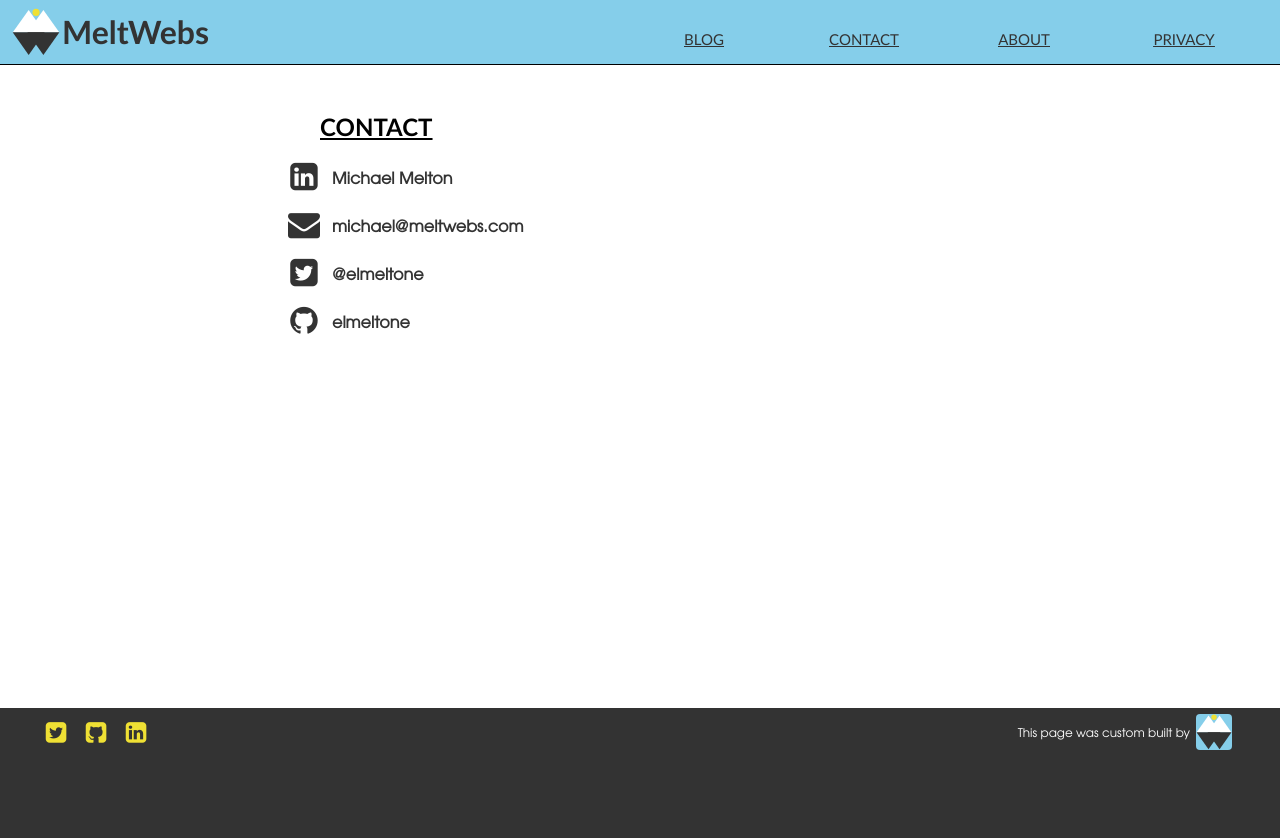
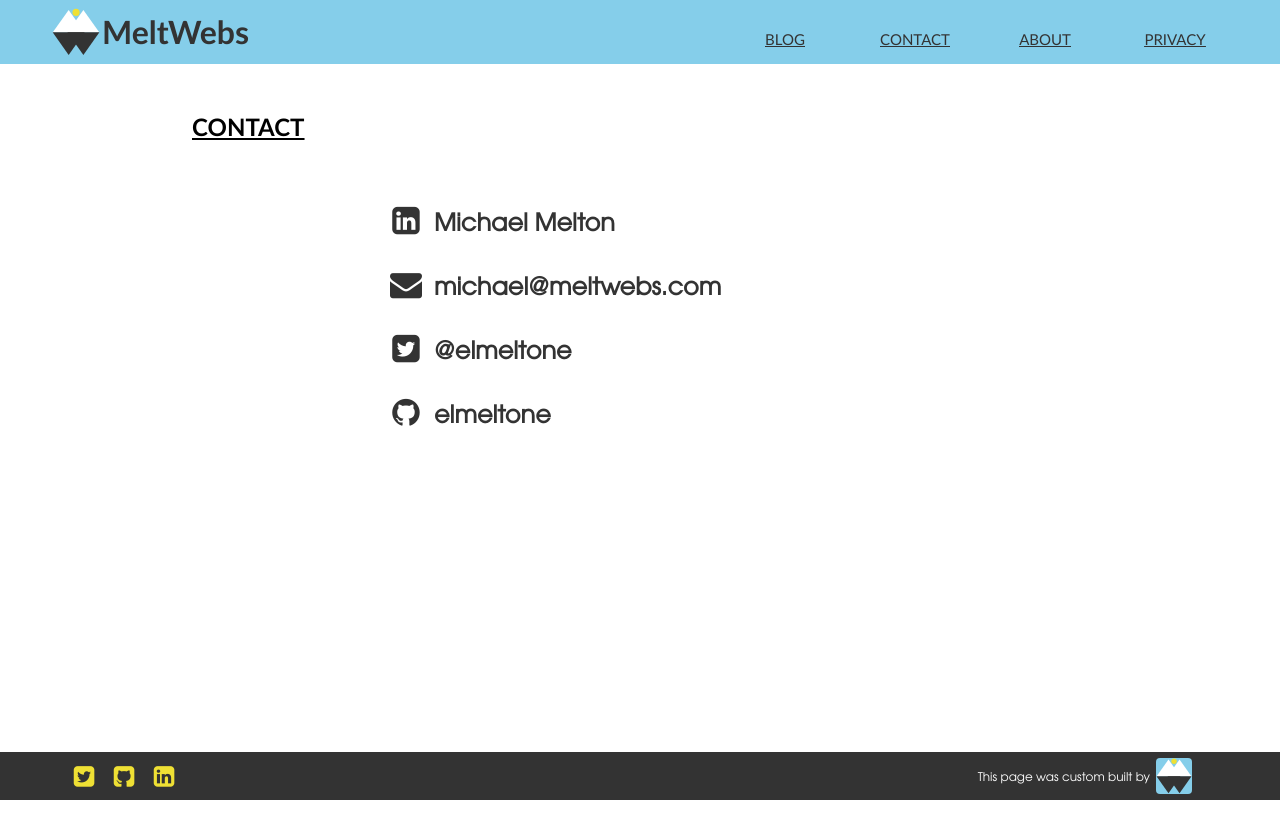
Before and after one commit to elmeltone/mjm, a website: page pages/contact.html in a window 1280 px wide. Before the commit the page ends 800 px from the top, so only its background shows below. Drawn offline with nearby package versions, Linux system fonts and the light colour scheme.

Commit message:
Completes format at full page width

```diff
--- a/pages/contact.html
+++ b/pages/contact.html
@@ -10,6 +10,8 @@
 </head>
 <body>
   <nav>
+    <div class="nav-wrapper">
+      <div class="masthead-and-options">
         <div class="masthead">
           <a class="no-hover" href="/"><div class="marquee">
             <div class="logo-wrapper">
@@ -26,10 +28,12 @@
           </div>
         </div>
         <div class="options-wrapper icon-unclicked">
-        <div class="options blog"><a href="./blog.html">BLOG</a></div>
-        <div class="options quote"><a href="./contact.html">CONTACT</a></div>
-        <div class="options explore"><a href="./about.html">ABOUT</a></div>
-        <div class="options collaborate"><a href="./privacy.html">PRIVACY</a></div>
+          <div class="options"><a href="./privacy.html">PRIVACY</a></div>
+          <div class="options"><a href="./about.html">ABOUT</a></div>
+          <div class="options"><a href="./contact.html">CONTACT</a></div>
+          <div class="options"><a href="./blog.html">BLOG</a></div>
+        </div>
+      </div>
     </div>
   </nav>
   <section>
@@ -57,7 +61,9 @@
     </div>
   </section>
   <footer>
-    <div class="footer">
+    <div class="footer footer-whitespace">
+      <div class="footer-wrapper">
+        <div class="social-and-sig">
           <div class="follow-bottom">
             <div class="twitter bottom corner"><a class="foot-text" href="https://twitter.com/elmeltone" target="blank"><i class="fa fa-twitter-square"></i></a></div>
             <div class="github bottom"><a class="foot-text" href="https://github.com/elmeltone" target="blank"><i class="fa fa-github-square"></i></a></div>
@@ -66,6 +72,8 @@
           <div class="logo-wrapper-bottom">
             <a href="/"><img class="logo-bottom" src="../images/MeltWebs_Logo_3.0.svg" alt="MeltWebs logo"></a>
             <p class="built-by">This page was custom built by</p>
+          </div>
+        </div>
       </div>
     </div>
   </footer>
--- a/sass/_pages.scss
+++ b/sass/_pages.scss
@@ -2,13 +2,15 @@
 
 .page-body {
   margin-top: 64px;
-  padding: 36px 0 20px 0;
+  padding: 36px 0 48px 0;
   background: $white;
   min-height: 320px;
 }
 
 .blog-page, .contact-page, .about-page {
-  min-height: 65vh;
+  height: 100vh;
+  padding-bottom: 48px;
+  overflow: hidden;
 }
 
 .page-title {
@@ -55,3 +57,10 @@
 .contact-text {
   font-family: 'Tex Gyre Adventor';
 }
+
+.footer-whitespace {
+  width: 100%;
+  position: fixed;
+  bottom: 0;
+  left: 0;
+}
--- a/sass/_responsive.scss
+++ b/sass/_responsive.scss
@@ -10,42 +10,48 @@
   .page-body {
     min-height: 72vh;
   }
+  .built-by, .logo-wrapper-bottom {
+    float: right;
+  }
+}
+
+@media screen and (min-width: 400px) and (max-width: 749px) {
   .describe-title {
     max-width: 80%;
   }
   .describe {
     max-width: 70%;
   }
-  .built-by, .logo-wrapper-bottom {
-    float: right;
-  }
 }
 
 @media screen and (min-width: 500px) {
+  .masthead {
+    border-bottom: none;
+  }
   .line-wrapper {
     display: none;
   }
   .options-wrapper {
     width: 50vw;
     top: 0;
-    right: 16px;
+    right: 0;
     height: 64px;
     z-index: 3;
-    background: transparent;
+    background: $anchor;
+    border-bottom: none;
   }
   .options {
     height: 64px;
     line-height: 54px;
     padding-top: 12px;
     width: 25%;
-    font-size: 12px;
   }
   .intro {
     height: 85vh;
   }
   .headline {
     font-size: 2.5em;
-    padding-top: 128px;
+    padding-top: 200px;
   }
   .subtitle {
     font-size: 18px;
@@ -93,7 +99,16 @@
     line-height: 18px;
     width: 240px;
   }
-  .page-title, .page-text, .contact-wrapper {
+}
+
+@media screen and (min-width: 500px) and (max-width: 599px) {
+  .options {
+    font-size: 12px;
+  }
+}
+
+@media screen and (min-width: 500px) and (max-width: 699px) {
+  .page-title, .page-text {
     width: 60%;
   }
   .contact-wrapper {
@@ -107,7 +122,7 @@
   }
   .headline {
     font-size: 3em;
-    padding-top: 180px;
+    padding-top: 256px;
   }
   .subtitle {
     font-size: 20px;
@@ -124,9 +139,6 @@
 }
 
 @media screen and (min-width: 700px) {
-  .corner {
-    margin-left: 36px;
-  }
   .bottom {
     width: 40px;
     font-size: 1.5em;
@@ -138,13 +150,114 @@
   .built-by {
     font-size: 12px;
   }
+}
+
+@media screen and (min-width: 700px) and (max-width: 749px) {
   .page-body {
     padding-top: 48px;
   }
-  .page-title, .page-text, .contact-wrapper {
+  .page-title, .page-text {
     width: 50%;
   }
   .contact-wrapper {
     width: 55%;
   }
+  .corner {
+    margin-left: 36px;
+  }
 }
+
+@media screen and (min-width: 750px) {
+  .nav-wrapper {
+    background: $anchor;
+    position: fixed;
+    top: 0;
+    left: 0;
+    width: 100%;
+  }
+  .masthead-and-options {
+    width: 100%;
+    max-width: 1200px;
+    height: 64px;
+    margin: 0 auto;
+  }
+  .masthead {
+    position: static;
+    width: 50%;
+    float: left;
+  }
+  .options-wrapper {
+    position: static;
+    width: 50%;
+    float: left;
+  }
+  .page-body {
+    margin-top: 0;
+    padding-top: 112px;
+  }
+  .describe-title {
+    max-width: 545px
+  }
+  .describe {
+    max-width: 478px;
+  }
+  .contact-option-wrapper {
+    margin-top: 48px;
+  }
+  .contact-wrapper {
+    width: 500px;
+    height: 64px;
+  }
+  .contact-icon {
+    line-height: 64px;
+  }
+  .contact-text {
+    font-size: 24px;
+    line-height: 64px;
+  }
+  .corner {
+    margin-left: 24px;
+  }
+  .footer-wrapper {
+    background: $dark;
+    width: 100%;
+  }
+  .social-and-sig {
+    width: 100%;
+    max-width: 1200px;
+    height: 48px;
+    margin: 0 auto;
+  }
+  .follow-bottom {
+    position: static;
+    width: 50%;
+    float: left;
+  }
+  .logo-wrapper-bottom {
+    position: static;
+    width: 50%;
+    float: left;
+  }
+}
+
+@media screen and (min-width: 750px) and (max-width: 1199px) {
+  .page-title, .contact-wrapper {
+    width: 560px;
+  }
+  .page-text {
+    width: 600px;
+    font-size: 1em;
+  }
+}
+
+@media screen and (min-width: 750px) and (max-width: 999px) {
+  .options {
+    max-width: 112px;
+  }
+}
+
+@media screen and (min-width: 1000px) {
+  .options {
+    max-width: 130px;
+  }
+}
--- a/sass/main.scss
+++ b/sass/main.scss
@@ -221,7 +221,7 @@ ul {
 .options {
   text-decoration: underline;
   margin: 0;
-  float: left;
+  float: right;
   width: 25vw;
   font-size: 10px;
   line-height: 32px;
```
Also changed, not shown: index.html (+11 -3 lines), pages/about.html (+13 -5 lines), pages/blog.html (+12 -4 lines), pages/privacy.html (+12 -4 lines), main.css. Lines whose indentation alone changed are shown as unchanged.
